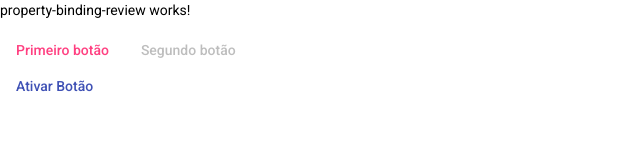
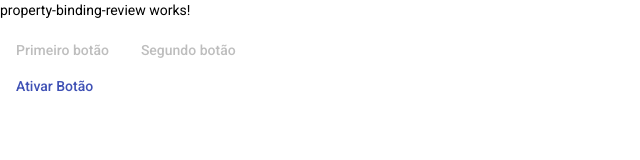
Before and after one commit to marcosviniciohd/angular-7-material-desing, an Angular app in the folder data-binding-app/: page / in a window 1280 px wide. Shown: the top 160 px of the page, without its empty margins (0-640 px from the left). Built offline with nearby package versions, Linux system fonts and the light colour scheme.

Commit message:
Ativando e desativando botões com event biding ativarBotao()

```diff
--- a/data-binding-app/src/app/property-binding-review/property-binding-review.component.html
+++ b/data-binding-app/src/app/property-binding-review/property-binding-review.component.html
@@ -1,5 +1,5 @@
 <p>property-binding-review works!</p>
-<button mat-button [color]="color">Primeiro botão</button>
+<button mat-button [color]="color" [disabled]="btnDisabled">Primeiro botão</button>
 <button mat-button  [color]="color" [disabled]="btnDisabled">Segundo botão</button>
 <br>
 <button mat-button color="primary" (click)="ativarBotao()">Ativar Botão</button>
```
